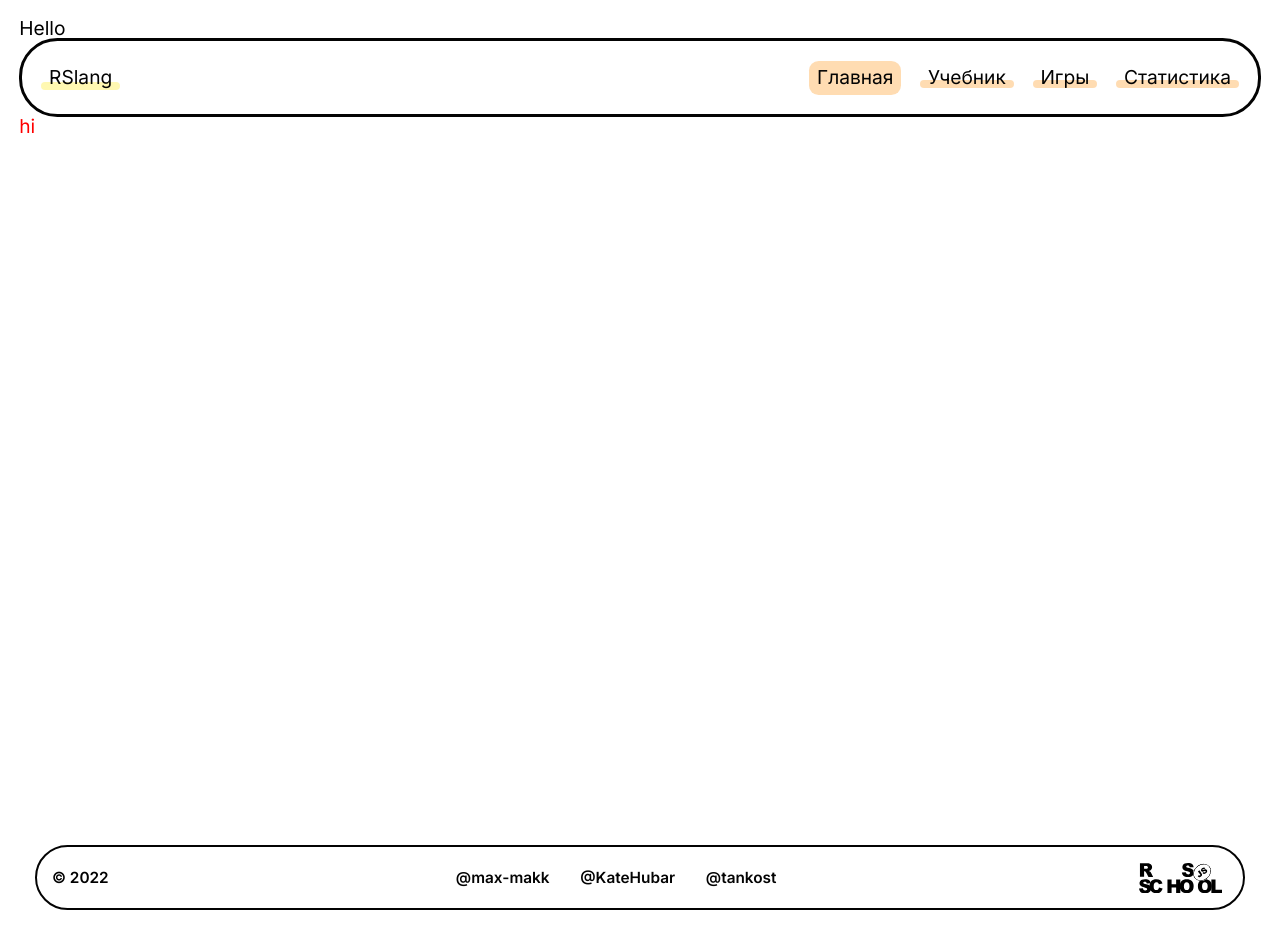
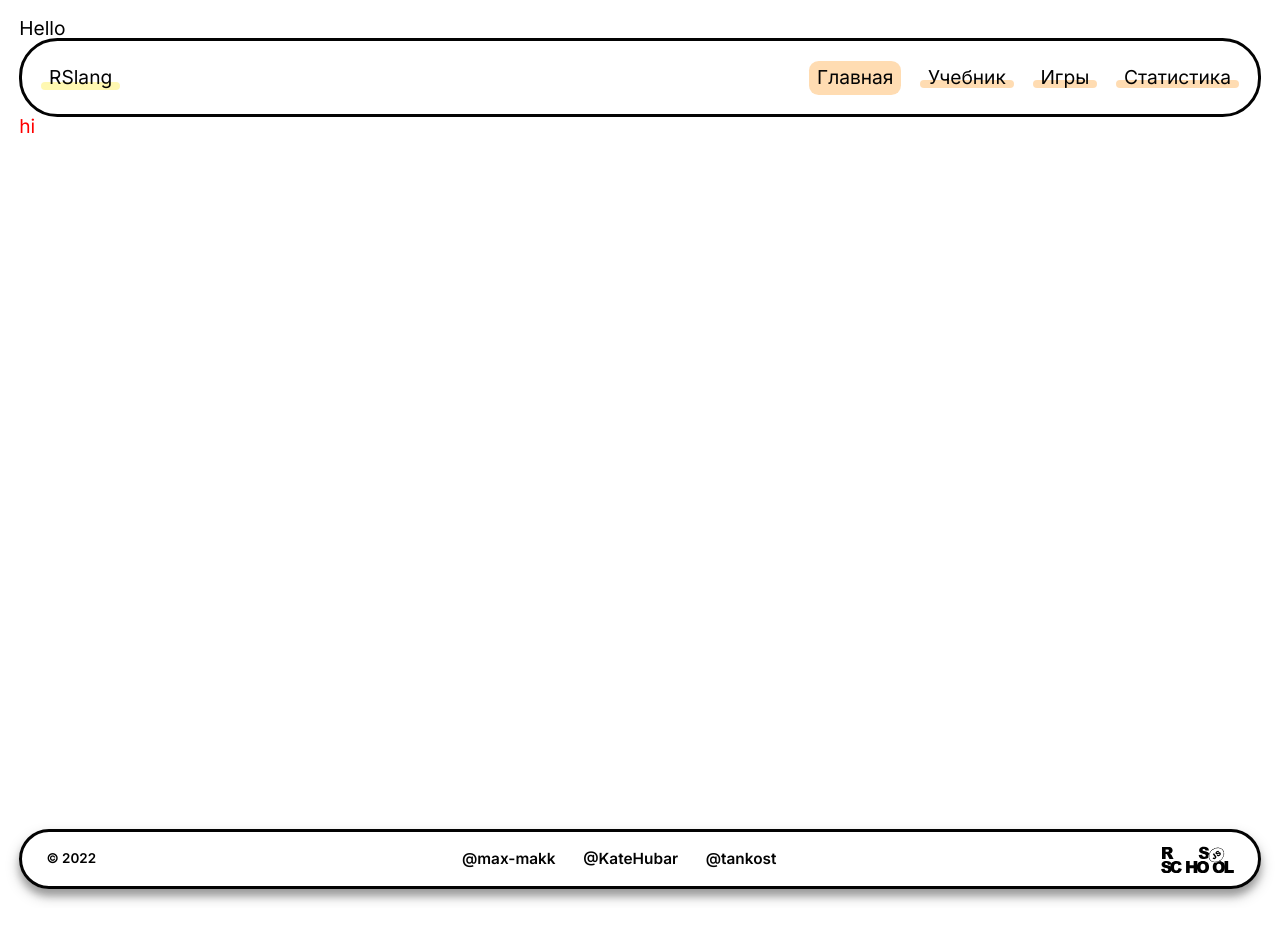
Before and after one commit to max-makk/rslang, a React (Create React App) app: page / in a window 1280 px wide. After the commit the page ends 908 px from the top, so only its background shows below. Built offline with nearby package versions, Linux system fonts and the light colour scheme.

Commit message:
fix: footer adaptive

```diff
--- a/src/components/footer/Footer.module.css
+++ b/src/components/footer/Footer.module.css
@@ -1,23 +1,20 @@
 .footer{
-
-  margin: 1em;
-  /* background-color: rgb(255, 167, 95); */
   display: flex;
   flex-direction: row;
   justify-content: space-between;
   align-items: center;
   font-weight: 600;
-  font-size: 0.8rem;
-  border: var(--black) solid 2px;
+  font-size: 0.7rem;
+  border: var(--black) solid 3px;
   border-radius: 3em;
-  padding-left: 1em;
+  padding-left: 1.8em;
+  box-shadow: 0 7px 14px rgba(0,0,0,0.25), 0 7px 7px rgba(0,0,0,0.22);
 }
 
 .footer_list{
   list-style: none;
   display: flex;
   flex-direction: row;
-
 }
 
 .footer_list li a{
@@ -25,11 +22,12 @@
   color: var(--black);
   font-weight: 600;
   font-size: 0.8rem;
-  padding-left: 1em;
-  padding-right: 1em;
+  padding-left: 0.9em;
+  padding-right: 0.9em;
 }
+
 .footer_list li a:hover{
-  color: #21a0a0ff;
+  color: rgba(255, 140, 0, 0.9);
   transition: 0.4s;
 }
 
@@ -37,28 +35,31 @@
   background-image: url('./rs_school_js.svg?inline');
   width: 5.8em;
   height: 2em;
-  margin: 1em;
+  margin: 1em 1.4em;
   background-repeat: no-repeat;
   background-size: contain;
   transition: 0.4s;
 }
+
 .footer_rss:hover,
 .footer_rss:focus{
-    filter: brightness(0) saturate(100%) invert(55%) sepia(62%) saturate(485%) hue-rotate(131deg) brightness(83%) contrast(94%);
+    filter: invert(94%) sepia(11%) saturate(6662%) hue-rotate(319deg) brightness(98%) contrast(106%);
     transition: 0.4s;
 }
 
-@media (max-width: 480px){
+@media (max-width: 558px){
   .footer{
     font-weight: 500;
     font-size: 0.6rem;
   }
+
   .footer_list li a{
     font-weight: 500;
-    font-size: 0.6rem;
+    font-size: 0.5rem;
     padding-left: 0.6em;
     padding-right: 0.6em;
   }
+
   .footer_rss{
     width: 4.3em;
     height: 1.6em;
--- a/src/components/footer/Footer.tsx
+++ b/src/components/footer/Footer.tsx
@@ -6,16 +6,16 @@ export const Footer = () => {
       <p>&copy; 2022</p>
       <ul className={style.footer_list}>
         <li>
-          <a href="https://github.com/max-makk" target="_blank"> @max-makk </a>
+          <a href="https://github.com/max-makk" target="_blank" rel="noreferrer"> @max-makk </a>
         </li>
         <li>
-          <a href="https://github.com/KateHubar" target="_blank"> @KateHubar </a>
+          <a href="https://github.com/KateHubar" target="_blank" rel="noreferrer"> @KateHubar </a>
         </li>
         <li>
-          <a href="https://github.com/tankost" target="_blank"> @tankost </a>
+          <a href="https://github.com/tankost" target="_blank" rel="noreferrer"> @tankost </a>
         </li>
       </ul>
-      <a className={style.footer_rss} target="_blank" href="https://rs.school/js/"></a>
+      <a className={style.footer_rss} target="_blank" href="https://rs.school/js/" rel="noreferrer"></a>
     </div>
   );
 };
```
Also changed, not shown: 1 other file (tests, documents, lock files or other folders).
